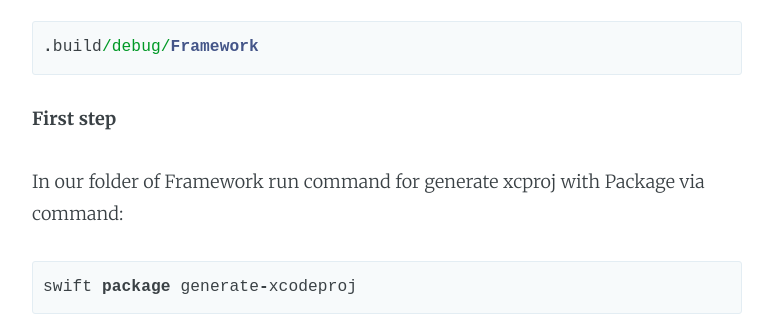
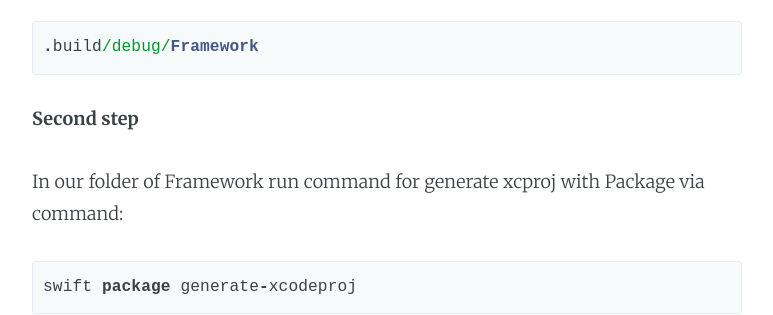
Before and after one commit to spbvasilenko/NSVasilenko, a Jekyll site: the page built from _posts/2016-09-19-develop-framework-with-swift-package-manager.markdown, in a window 1280 px wide and 900 px high, scrolled down 2704 px. Shown: the part 153-468 px from the top of the window, without its empty margins (253-1026 px from the left). Built offline with Jekyll 4.4.1, drawn with Linux system fonts in a browser that asks for light colours; comment, search, counter and statistics services are not loaded.

Commit message:
Fixed post

```diff
--- a/_posts/2016-09-19-develop-framework-with-swift-package-manager.markdown
+++ b/_posts/2016-09-19-develop-framework-with-swift-package-manager.markdown
@@ -57,7 +57,7 @@ After the command finishes, the built products will be available in the .build d
 .build/debug/Framework
 {% endhighlight %}
 
-<b>First step</b>
+<b>Second step</b>
 
 In our folder of Framework run command for generate xcproj with Package via command:
 
```
